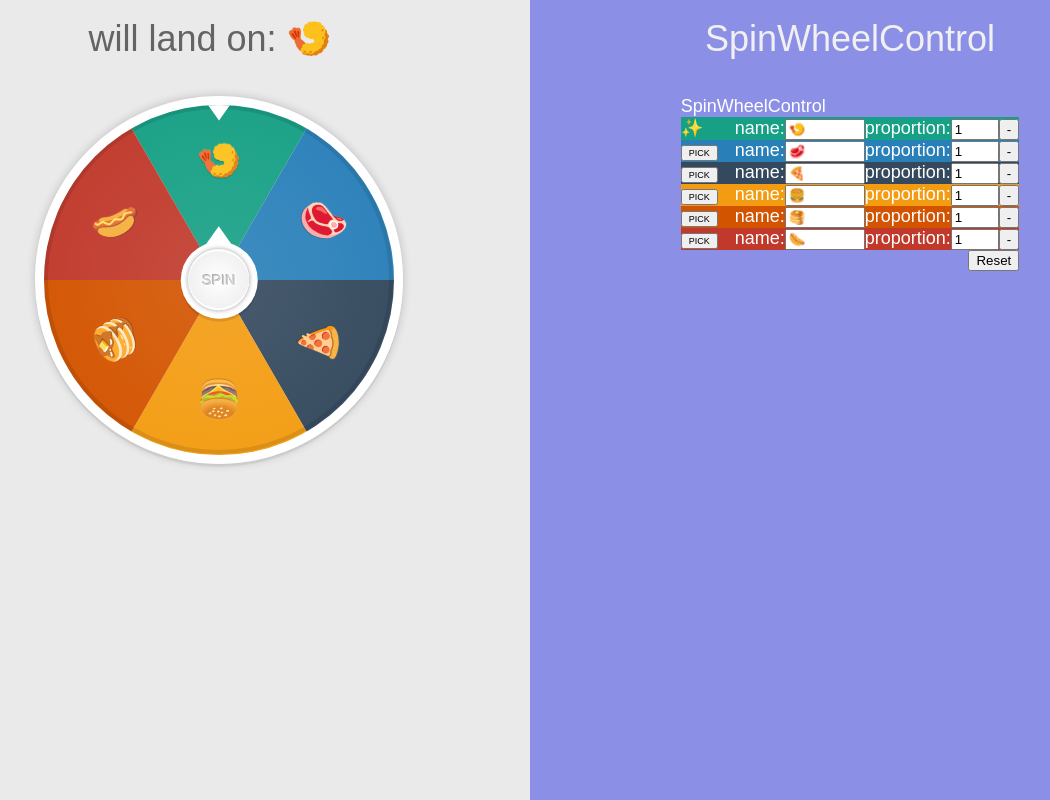
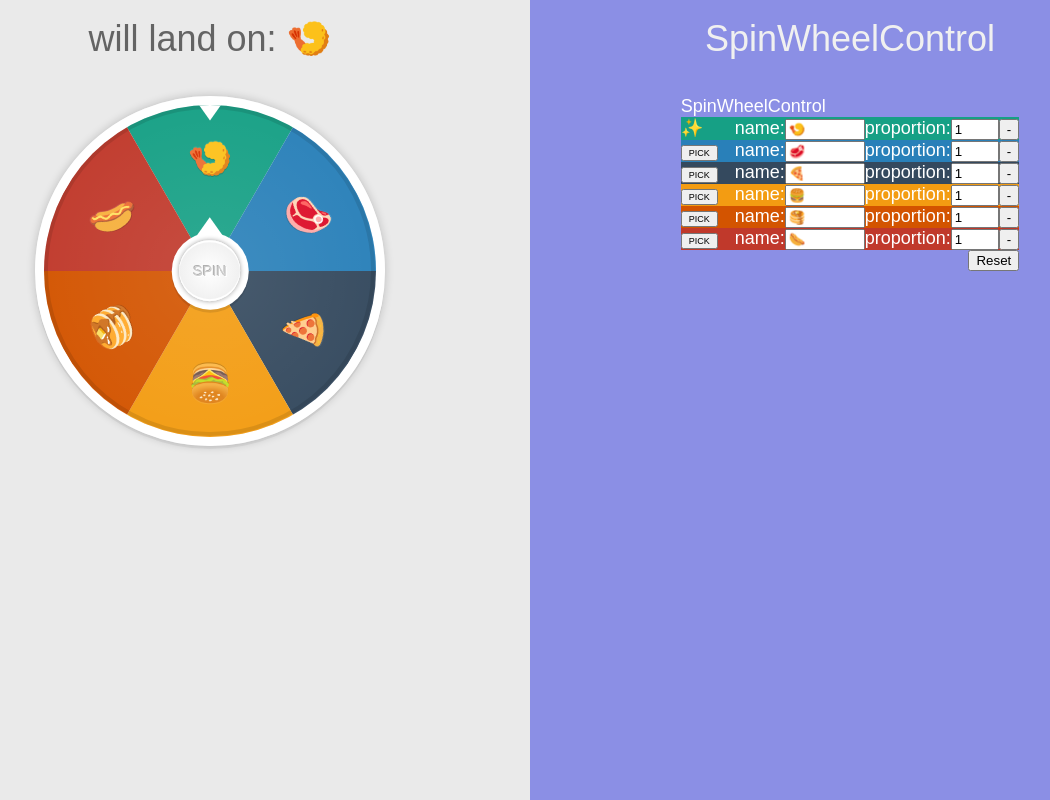
Before and after one commit to bigiCrab/react-spin-wheel, a React (Create React App) app: page / in a window 1280 px wide. Shown: the whole page, without its empty margins (110-1160 px from the left). Built offline with nearby package versions, Linux system fonts and the light colour scheme.

Commit message:
fix box-size thing of wheel border size

```diff
--- a/src/components/spin-wheel/spin-wheel.style.scss
+++ b/src/components/spin-wheel/spin-wheel.style.scss
@@ -1,9 +1,11 @@
 .spin-wheel {
   width: 100%;
   height: 100%;
+  font-size: 1em;
+
   .wheel {
-    width: 100%;
-    height: 100%;
+    width: calc(100% - 1em);
+    height: calc(100% - 1em);
     border-radius: 50%;
     position: relative;
     overflow: hidden;
```
